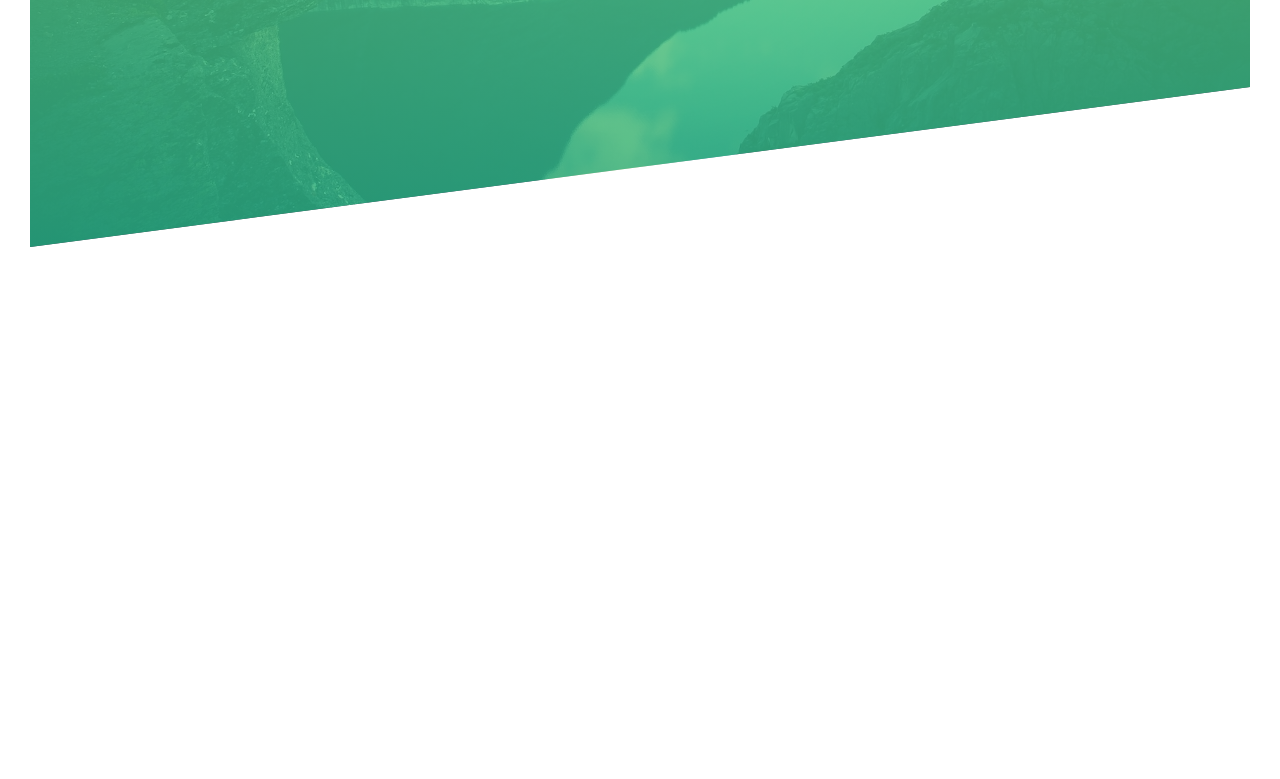
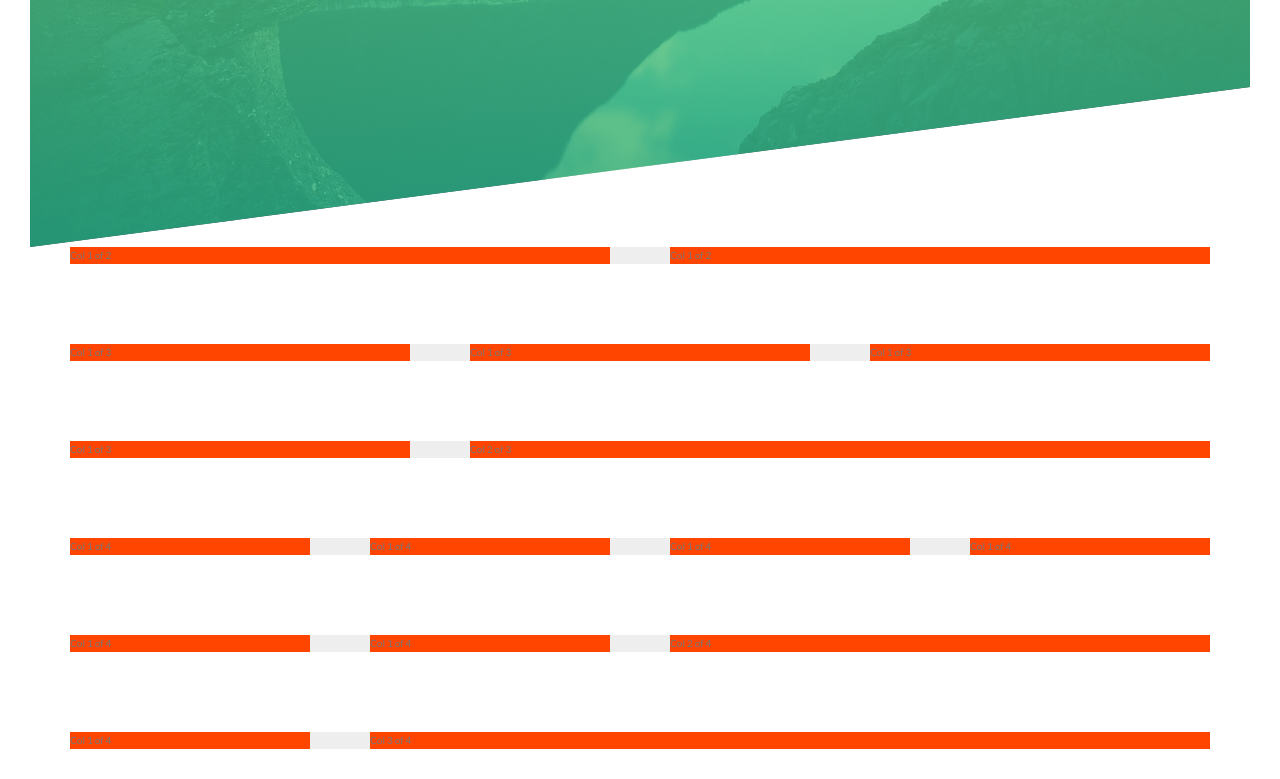
Before and after one commit to pedrotorreao/html-css-projects, a website: page natours/index.html in a window 1280 px wide. Shown: the part 543-1322 px from the top of the page. Before the commit the page ends 820 px from the top, so only its background shows below. Drawn offline with Linux system fonts and the light colour scheme.

Commit message:
adding grid file

```diff
--- a/natours/index.html
+++ b/natours/index.html
@@ -28,6 +28,75 @@
             </div>
         </header>
 
+        <section class="grid-test">
+            <div class="row">
+                <div class="col-1-of-2">
+                    Col 1 of 2
+                </div>
+                <div class="col-1-of-2">
+                    Col 1 of 2
+                </div>
+            </div>
+
+            <div class="row">
+                <div class="col-1-of-3">
+                    Col 1 of 3
+                </div>
+                <div class="col-1-of-3">
+                    Col 1 of 3
+                </div>
+                <div class="col-1-of-3">
+                    Col 1 of 3
+                </div>
+            </div>
+
+            <div class="row">
+                <div class="col-1-of-3">
+                    Col 1 of 3
+                </div>
+                <div class="col-2-of-3">
+                    Col 2 of 3
+                </div>
+            </div>
+
+            <div class="row">
+                <div class="col-1-of-4">
+                    Col 1 of 4
+                </div>
+                <div class="col-1-of-4">
+                    Col 1 of 4
+                </div>
+                <div class="col-1-of-4">
+                    Col 1 of 4
+                </div>
+                <div class="col-1-of-4">
+                    Col 1 of 4
+                </div>
+            </div>
+
+            <div class="row">
+                <div class="col-1-of-4">
+                    Col 1 of 4
+                </div>
+                <div class="col-1-of-4">
+                    Col 1 of 4
+                </div>
+                <div class="col-2-of-4">
+                    Col 2 of 4
+                </div>
+            </div>
+
+            <div class="row">
+                <div class="col-1-of-4">
+                    Col 1 of 4
+                </div>
+                <div class="col-3-of-4">
+                    Col 3 of 4
+                </div>
+            </div>
+
+        </section>
+
 
     </body>
 </html>
--- a/natours/package.json
+++ b/natours/package.json
@@ -10,5 +10,6 @@
   "license": "ISC",
   "devDependencies": {
     "node-sass": "^4.11.0"
+
   }
 }
--- a/natours/sass/abstracts/_mixins.scss
+++ b/natours/sass/abstracts/_mixins.scss
@@ -0,0 +1,7 @@
+@mixin clearfix {
+    &::after {
+        content: "";
+        display: table;
+        clear: both;
+    }
+}
--- a/natours/sass/abstracts/_variables.scss
+++ b/natours/sass/abstracts/_variables.scss
@@ -1,7 +1,13 @@
 
+// COLORS
 $color-primary: #55c57a;
 $color-primary-light: #7ed56f;
 $color-primary-dark: #28b485;
 $color-grey-dark: #777;
 $color-white: #fff;
 $color-black: #000;
+
+//GRID
+$grid-width: 114rem;
+$gutter-vertical: 8rem;
+$gutter-horizontal: 6rem;
--- /dev/null
+++ b/natours/sass/layout/_grid.scss
@@ -0,0 +1,47 @@
+.row {
+    width: $grid-width;
+    background-color: #eee;
+    margin: 0 auto; //Centering element
+
+    &:not(:last-child) { //Select everything except the last child
+        margin-bottom: $gutter-vertical;
+    }
+
+
+    @include clearfix;
+
+    [class^="col-"] {
+        background-color: orangered;
+        float: left;
+
+        &:not(:last-child) {
+            margin-right: $gutter-horizontal;
+        }
+
+    }
+
+    .col-1-of-2 {
+        width: calc((100% - #{$gutter-horizontal}) / 2);
+
+    }
+
+    .col-1-of-3 {
+        width: calc((100% - 2 * #{$gutter-horizontal}) / 3);
+    }
+
+    .col-2-of-3 {
+        width: calc((2 * (100% - 2*#{$gutter-horizontal})/3) + #{$gutter-horizontal});
+    }
+
+    .col-1-of-4 {
+        width: calc((100% - 3 * #{$gutter-horizontal}) / 4);
+    }
+
+    .col-2-of-4 {
+        width: calc((2 * (100% - 3 * #{$gutter-horizontal}) / 4) + #{$gutter-horizontal});
+    }
+
+    .col-3-of-4 {
+        width: calc((3 * (100% - 3 * #{$gutter-horizontal}) / 4) + 2 * #{$gutter-horizontal});
+    }
+}
--- a/natours/sass/main.scss
+++ b/natours/sass/main.scss
@@ -9,6 +9,7 @@
 
 @import "components/button";
 
+@import "layout/grid";
 @import "layout/header";
 
 @import "pages/home";
```
Also changed, not shown: natours/css/style.css.
